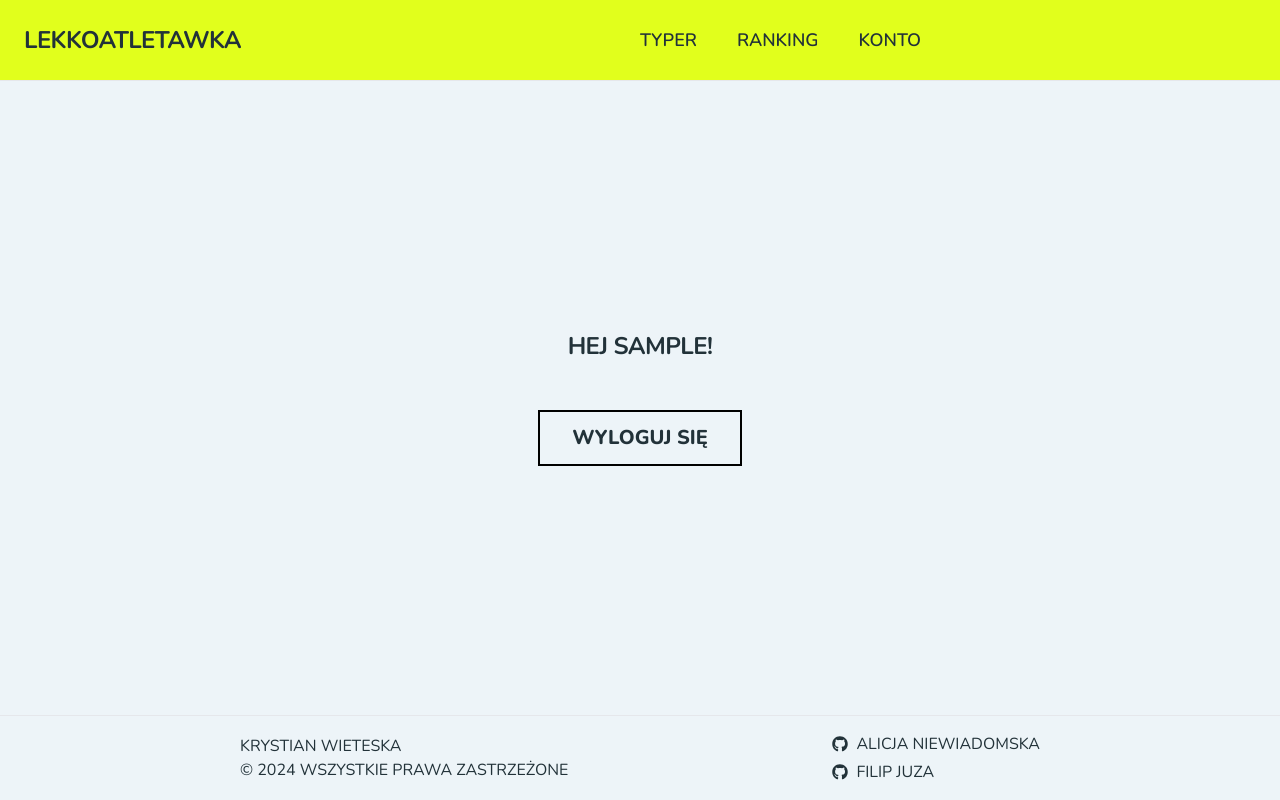
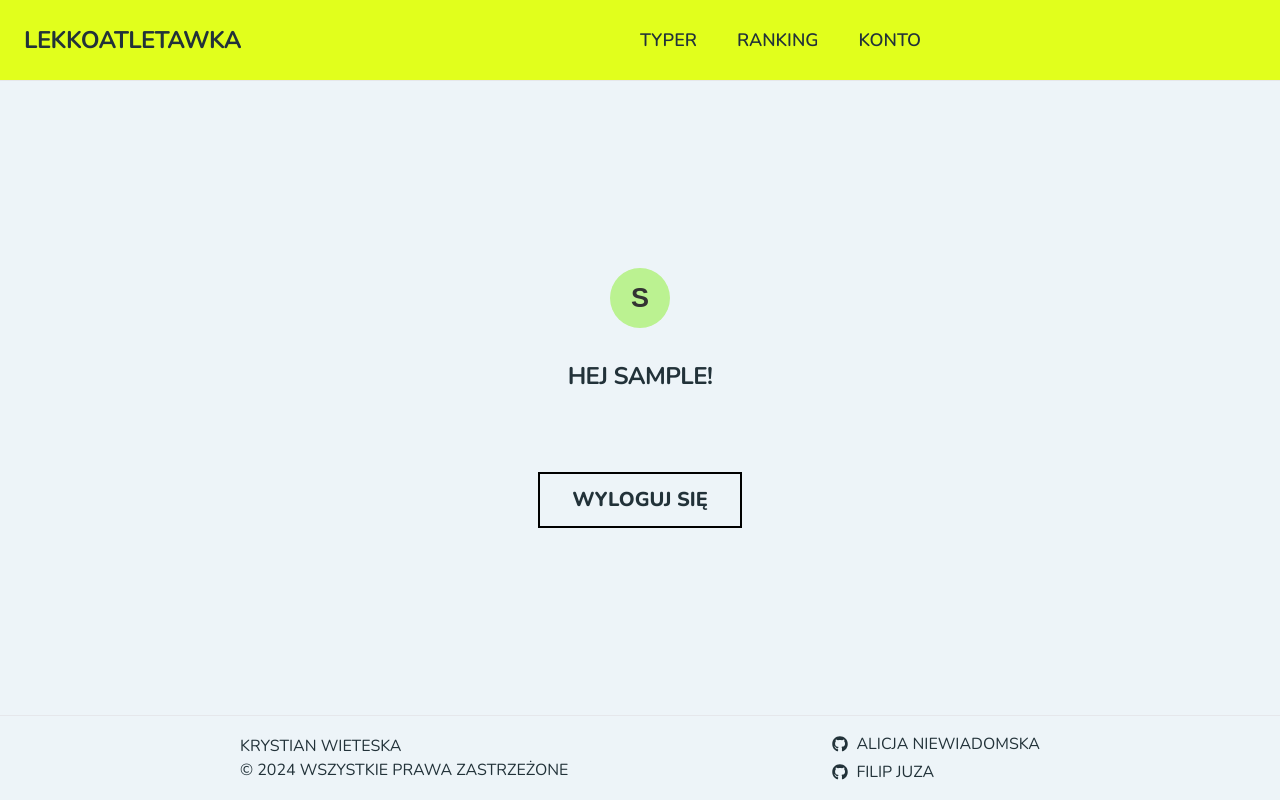
Before and after one commit to alicenoknow/lekko-web, a Next.js app: page /user in a window 1280 px wide. Built offline with nearby package versions, Linux system fonts and the light colour scheme; sample sign-in values are in the browser's storage.

Commit message:
Add avatar to user page

```diff
--- a/app/user/page.tsx
+++ b/app/user/page.tsx
@@ -6,6 +6,7 @@ import ActionButton from '@/components/buttons/ActionButton';
 import { txt } from '@/nls/texts';
 import { PrivateContent } from '@/components/auth/PrivateContent';
 import Spinner from '@/components/Spinner';
+import Avatar from '@/components/ranking/Avatar';
 
 export default function UserPage() {
     const { logout, user } = useUserStore();
@@ -18,7 +19,8 @@ export default function UserPage() {
 
     return (
         <PrivateContent redirect fallback={<Spinner />}>
-            <main className='items-center p-24'>
+            <main className='flex flex-col items-center justify-center gap-y-8 p-24'>
+                <Avatar username={user?.username} size={60} />
                 <p className='mb-12 text-2xl font-bold uppercase tracking-tight text-primaryDark'>
                     Hej {user?.username ?? ''}!
                 </p>
--- a/components/ranking/Avatar.tsx
+++ b/components/ranking/Avatar.tsx
@@ -4,14 +4,14 @@ import { useMemo } from 'react';
 import Image from 'next/image';
 
 interface AvatarProps {
-    username: string;
+    username: string | undefined;
     size?: number;
     className?: string;
     rounded?: boolean;
     style?: React.CSSProperties;
 }
 
-export default function UsernameAvatar({
+export default function Avatar({
     username,
     size = 40,
     className = '',
```
